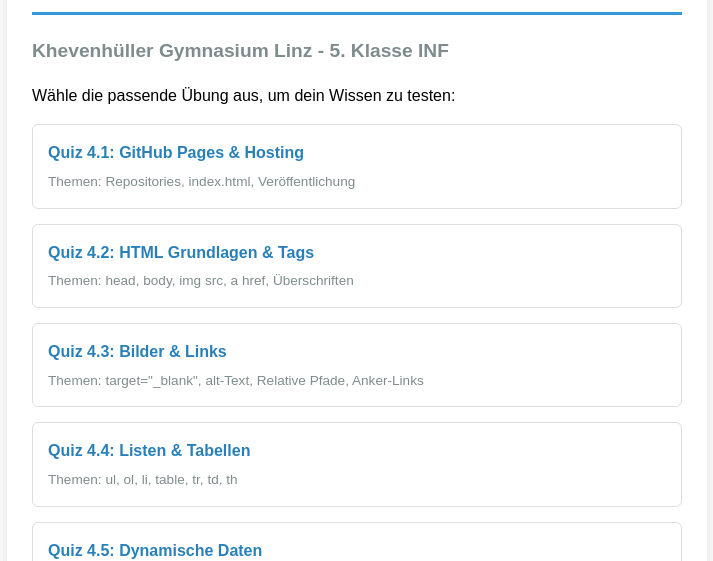
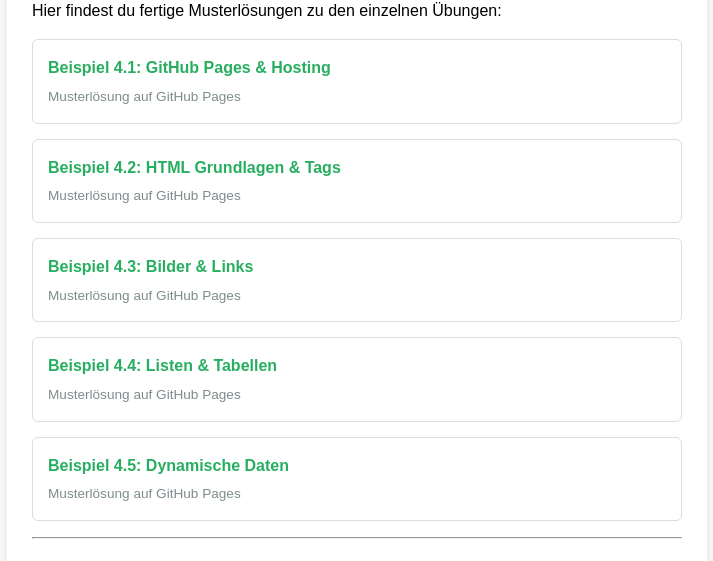
Before and after one commit to guenter-khev/khev-2026-5r-inf, a plain HTML site: page index.html in a window 1280 px wide. Shown: the part 156-717 px from the top of the page, without its empty margins (283-996 px from the left). Drawn offline with Linux system fonts and the light colour scheme.

Commit message:
Update index.html

```diff
--- a/index.html
+++ b/index.html
@@ -1,4 +1,3 @@
-
 <!DOCTYPE html>
 <html lang="de">
 <head>
@@ -10,16 +9,59 @@
         .card { background: white; padding: 25px; border-radius: 10px; box-shadow: 0 2px 10px rgba(0,0,0,0.1); }
         h1 { color: #2c3e50; border-bottom: 3px solid #3498db; padding-bottom: 10px; }
         h2 { color: #7f8c8d; font-size: 1.2em; }
+        h3 { color: #2c3e50; margin-top: 25px; font-size: 1.05em; }
         .quiz-list { list-style: none; padding: 0; }
         .quiz-item { margin: 15px 0; border: 1px solid #ddd; border-radius: 6px; transition: 0.2s; }
         .quiz-item:hover { border-color: #3498db; background-color: #f0f7ff; }
         .quiz-link { display: block; padding: 15px; text-decoration: none; color: #2980b9; font-weight: bold; }
         .quiz-meta { display: block; font-size: 0.85em; color: #7f8c8d; font-weight: normal; margin-top: 5px; }
+        .example-item { margin: 15px 0; border: 1px solid #ddd; border-radius: 6px; transition: 0.2s; }
+        .example-item:hover { border-color: #27ae60; background-color: #f0fff4; }
+        .example-link { display: block; padding: 15px; text-decoration: none; color: #27ae60; font-weight: bold; }
+        .example-link .quiz-meta { color: #7f8c8d; }
     </style>
 </head>
 <body>
 
 <div class="card">
+
+    <h3>🔗 Beispielprojekte</h3>
+    <p>Hier findest du fertige Musterlösungen zu den einzelnen Übungen:</p>
+
+    <ul class="quiz-list">
+        <li class="example-item">
+            <a href="https://guenter-khev.github.io/khev-2026-5r-inf/web4_1/" class="example-link" target="_blank">
+                Beispiel 4.1: GitHub Pages &amp; Hosting
+                <span class="quiz-meta">Musterlösung auf GitHub Pages</span>
+            </a>
+        </li>
+        <li class="example-item">
+            <a href="https://guenter-khev.github.io/khev-2026-5r-inf/web4_2/" class="example-link" target="_blank">
+                Beispiel 4.2: HTML Grundlagen &amp; Tags
+                <span class="quiz-meta">Musterlösung auf GitHub Pages</span>
+            </a>
+        </li>
+        <li class="example-item">
+            <a href="https://guenter-khev.github.io/khev-2026-5r-inf/web4_3/" class="example-link" target="_blank">
+                Beispiel 4.3: Bilder &amp; Links
+                <span class="quiz-meta">Musterlösung auf GitHub Pages</span>
+            </a>
+        </li>
+        <li class="example-item">
+            <a href="https://guenter-khev.github.io/khev-2026-5r-inf/web4_4/" class="example-link" target="_blank">
+                Beispiel 4.4: Listen &amp; Tabellen
+                <span class="quiz-meta">Musterlösung auf GitHub Pages</span>
+            </a>
+        </li>
+        <li class="example-item">
+            <a href="https://guenter-khev.github.io/khev-2026-5r-inf/web4_5/" class="example-link" target="_blank">
+                Beispiel 4.5: Dynamische Daten
+                <span class="quiz-meta">Musterlösung auf GitHub Pages</span>
+            </a>
+        </li>
+    </ul>
+
+    <hr>
     <h1>Web-Technologie Quizzes</h1>
     <h2>Khevenhüller Gymnasium Linz - 5. Klasse INF</h2>
 
@@ -28,30 +70,28 @@
     <ul class="quiz-list">
         <li class="quiz-item">
             <a href="uebung_4_1_quiz.html" class="quiz-link">
-                Quiz 4.1: GitHub Pages & Hosting
+                Quiz 4.1: GitHub Pages &amp; Hosting
                 <span class="quiz-meta">Themen: Repositories, index.html, Veröffentlichung</span>
             </a>
         </li>
-
         <li class="quiz-item">
             <a href="uebung_4_2_quiz.html" class="quiz-link">
-                Quiz 4.2: HTML Grundlagen & Tags
+                Quiz 4.2: HTML Grundlagen &amp; Tags
                 <span class="quiz-meta">Themen: head, body, img src, a href, Überschriften</span>
             </a>
         </li>
         <li class="quiz-item">
             <a href="uebung_4_3_quiz.html" class="quiz-link">
-                Quiz 4.3: Bilder & Links
-                <span class="quiz-meta">Themen: target="_blank", alt-Text, Relative Pfade, Anker-Links </span>
+                Quiz 4.3: Bilder &amp; Links
+                <span class="quiz-meta">Themen: target="_blank", alt-Text, Relative Pfade, Anker-Links</span>
             </a>
         </li>
         <li class="quiz-item">
             <a href="uebung_4_4_quiz.html" class="quiz-link">
-                Quiz 4.4: Listen & Tabellen
+                Quiz 4.4: Listen &amp; Tabellen
                 <span class="quiz-meta">Themen: ul, ol, li, table, tr, td, th</span>
             </a>
         </li>
-
         <li class="quiz-item">
             <a href="uebung_4_5_quiz.html" class="quiz-link">
                 Quiz 4.5: Dynamische Daten
@@ -62,4 +102,9 @@
 
     <hr>
     <footer>
-        <p><small>&copy; 20
+        <p><small>&copy; 2026 Khevenhüller Gymnasium Linz – INF 5</small></p>
+    </footer>
+</div>
+
+</body>
+</html>
```
